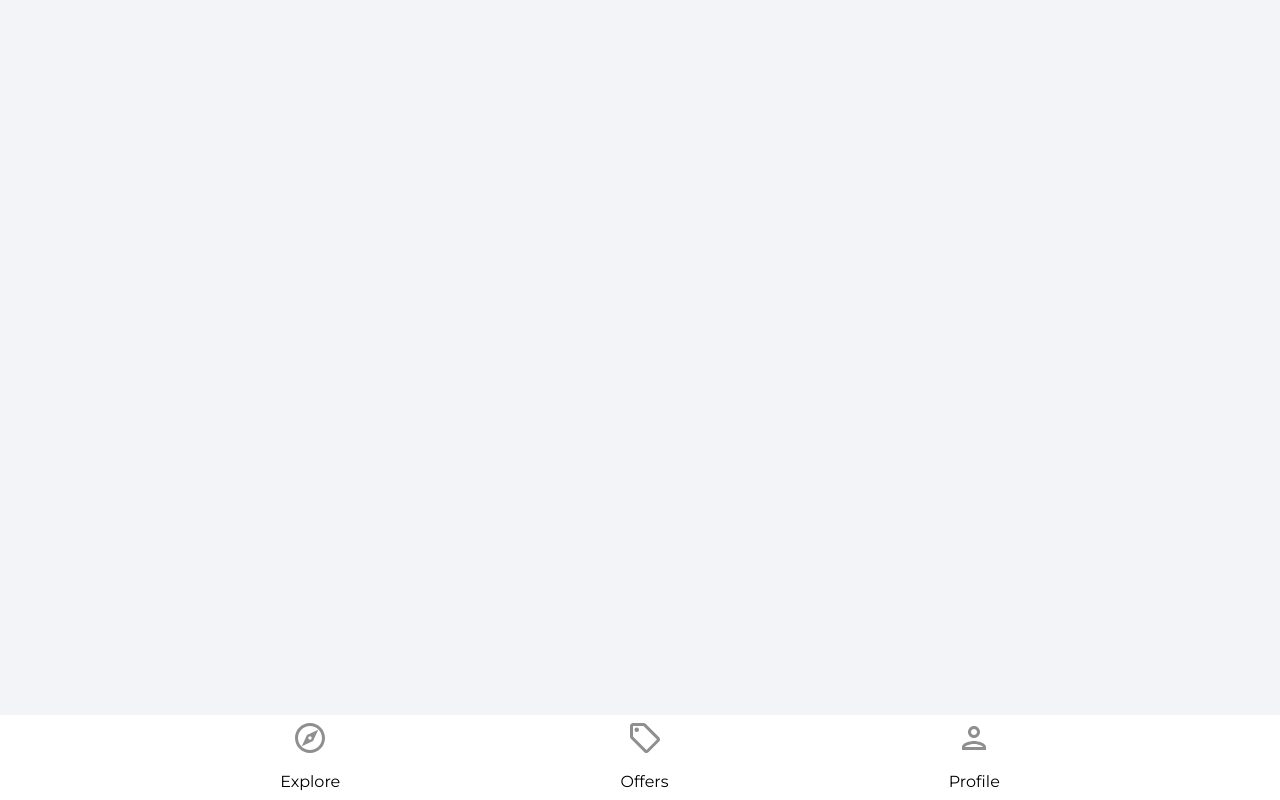
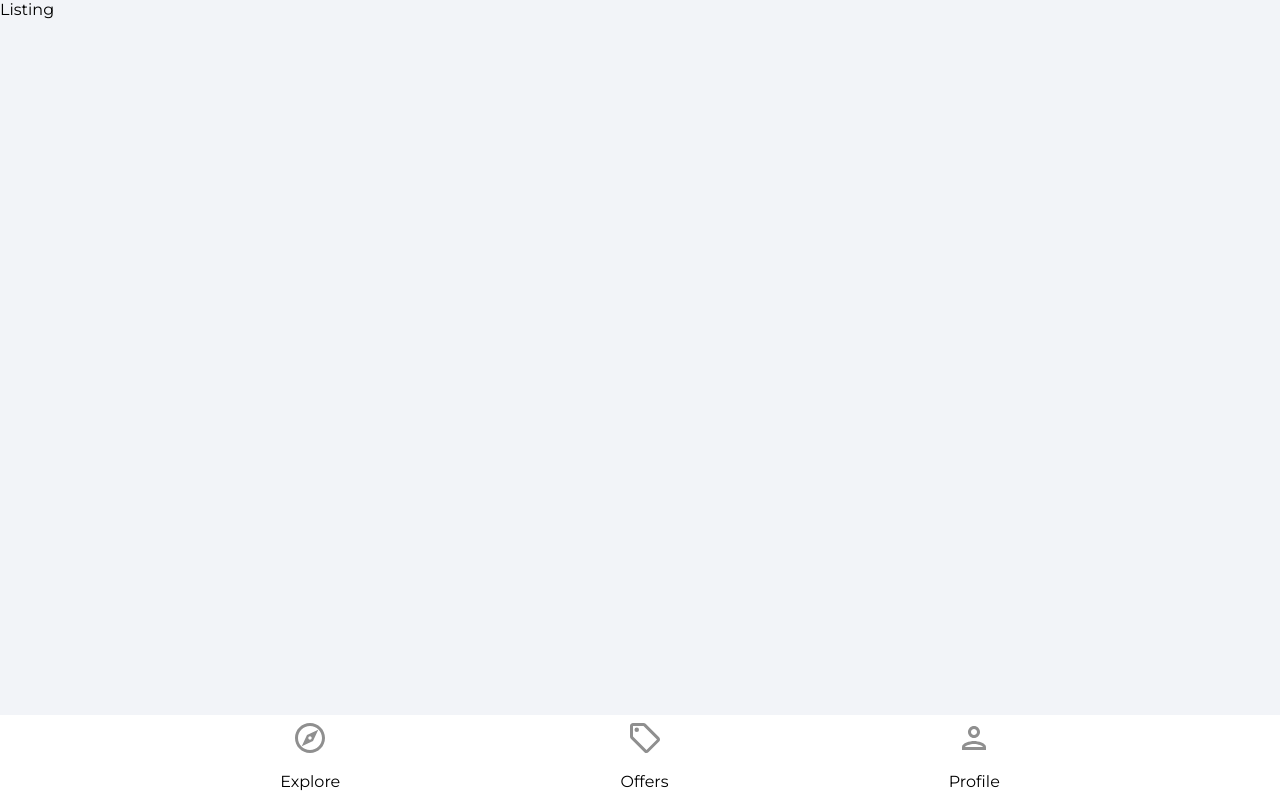
Before and after one commit to whitebeard086/house_marketplace, a React (Create React App) app: page /category/1/1 in a window 1280 px wide. Built offline with nearby package versions, Linux system fonts and the light colour scheme.

Commit message:
create individual listing page

```diff
--- a/src/App.js
+++ b/src/App.js
@@ -3,7 +3,7 @@ import { ToastContainer } from "react-toastify";
 import "react-toastify/dist/ReactToastify.css";
 
 import { Navbar, PrivateRoute } from "./components";
-import { Category, CreateListing, Explore, ForgotPassword, Offers, Profile, SignIn, SignUp } from "./pages";
+import { Category, CreateListing, Explore, ForgotPassword, Listing, Offers, Profile, SignIn, SignUp } from "./pages";
 
 function App() {
   return (
@@ -20,6 +20,7 @@ function App() {
           <Route path="/sign-up" element={<SignUp />} />
           <Route path="/forgot-password" element={<ForgotPassword />} />
           <Route path="/create-listing" element={<CreateListing />} />
+          <Route path="/category/:categoryName/:listingId" element={<Listing />} />
         </Routes>
         <Navbar />
       </Router>
--- /dev/null
+++ b/src/pages/Listing.jsx
@@ -0,0 +1,8 @@
+const Listing = () => {
+  return (
+    <div>
+        Listing
+    </div>
+  )
+}
+export default Listing
--- a/src/pages/index.js
+++ b/src/pages/index.js
@@ -2,6 +2,7 @@ export { default as Category } from "./Category";
 export { default as CreateListing } from "./CreateListing";
 export { default as Explore } from "./Explore";
 export { default as ForgotPassword } from "./ForgotPassword";
+export { default as Listing } from "./Listing";
 export { default as Offers } from "./Offers";
 export { default as Profile } from "./Profile";
 export { default as SignIn } from "./SignIn";
```
